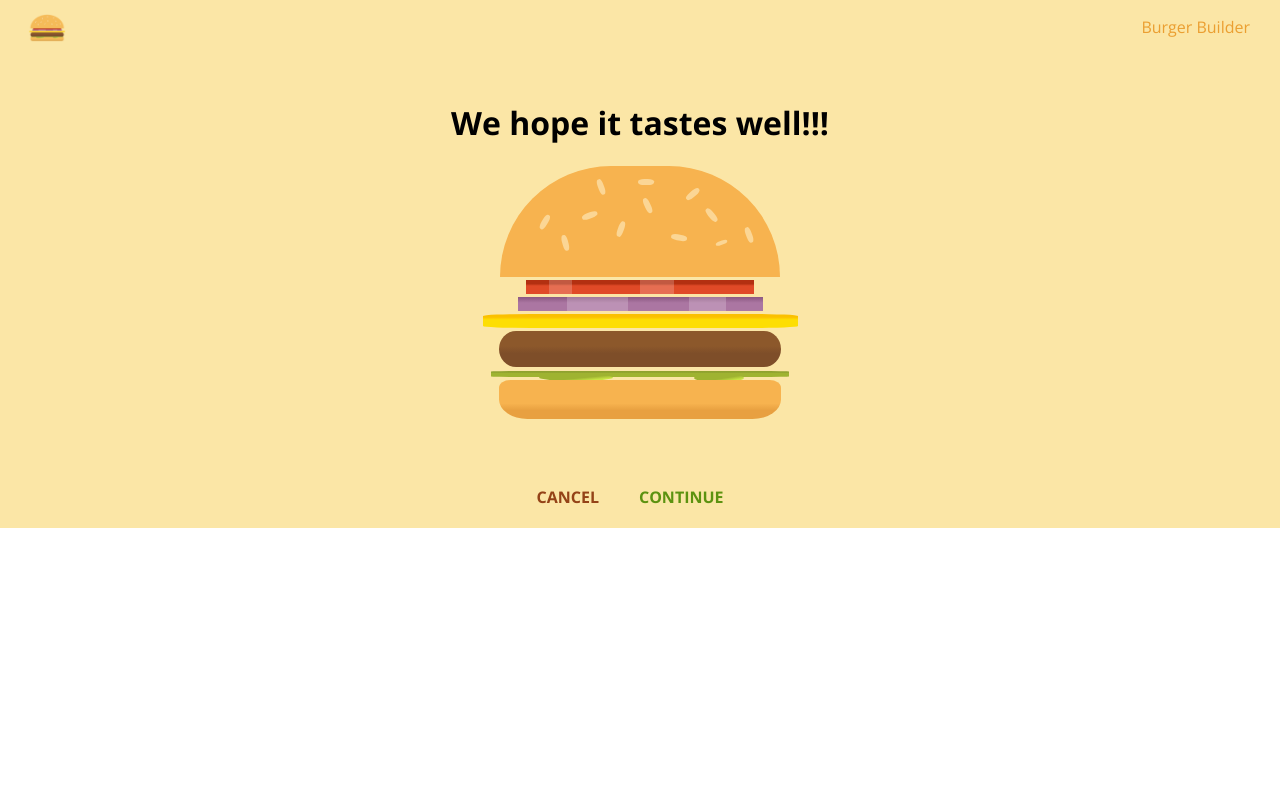
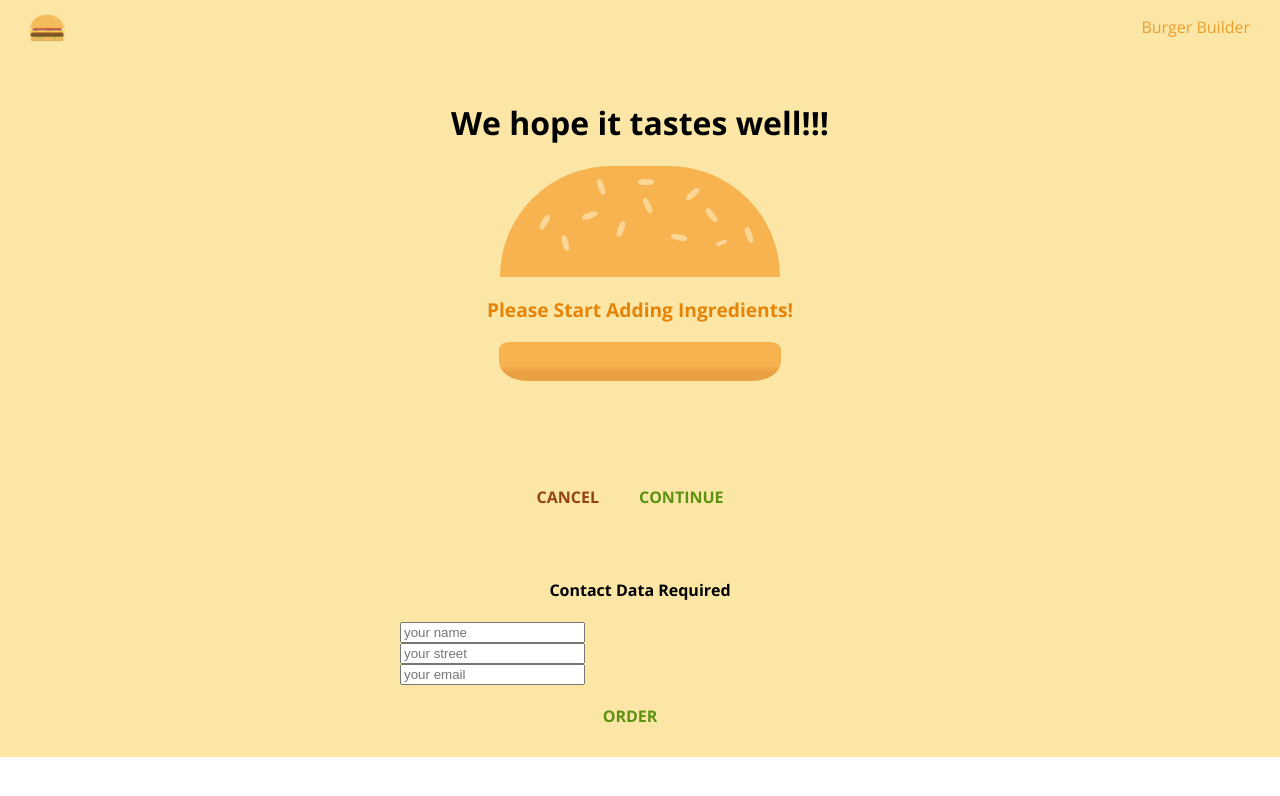
Before and after one commit to Palinana/burger-builder, a React (Create React App) app: page /checkout/contact-data in a window 1280 px wide. Shown: the top 796 px of the page. Built offline with nearby package versions, Linux system fonts and the light colour scheme.

Commit message:
added contact data component

```diff
--- a/src/containers/BurgerBuilder/BurgerBuilder.js
+++ b/src/containers/BurgerBuilder/BurgerBuilder.js
@@ -102,23 +102,21 @@ class BurgerBuilder extends Component {
     };
 
     purchaseContinueHandler = () => {
-        // this.setState({ loading: true });
-        // const order = {
-        //     ingredients: this.state.ingredients,
-        //     price: this.state.totalPrice,
-        //     customer: {
-        //         name: 'John'
-        //     }
-        // }
-        // axios.post('/orders.json', order)
-        //     .then(response => {
-        //         this.setState({ loading: false, purchasing: false });
-        //     })
-        //     .catch(err => {
-        //         this.setState({ loading: false, purchasing: false });
-        //     })
+        const queryParams = [];
+        for (let i in this.state.ingredients) {
+            queryParams.push(
+                encodeURIComponent(i) +
+                '=' +
+                encodeURIComponent(this.state.ingredients[i])
+            );
+        }
+
+        queryParams.push(`price=${this.props.price}`);
+        const queryString = queryParams.join('&');
+
         this.props.history.push({
-            pathname: '/checkout'
+            pathname: '/checkout',
+            search: '?' + queryString
         });
     };
 
--- a/src/containers/Checkout/Checkout.js
+++ b/src/containers/Checkout/Checkout.js
@@ -1,21 +1,58 @@
 import React, { Component } from 'react';
+import { Route, Redirect } from 'react-router-dom';
 
 import CheckoutSummary from '../../components/Order/CheckoutSummary/CheckoutSummary';
+import ContactData from './ContactData/ContactData';
 
 class Checkout extends Component {
       state = {
-        ingredients: {
-            tomato: 1,
-            onion: 1,
-            cheese: 1,
-            meat: 1,
-            salad: 1
+        ingredients: null,
+        price: 0
+    };
+
+    //before render child component will have access to the props and change data format
+    componentWillMount() {
+        //data that comes from Burger component through 'search'
+        const query = new URLSearchParams(this.props.location.search);
+        const ingredients = {};
+        let price = null;
+
+        for (let param of query.entries()) {
+            //['Bacon', '1']
+            if (param[0] === 'price') {
+                price = param[1];
+            } else {
+                ingredients[param[0]] = +param[1];
+            }
         }
+
+        this.setState({
+            ingredients: ingredients,
+            totalPrice: price
+        });
+    }
+
+    checkoutCancelledHandler = () => {
+        this.props.history.goBack();
     };
+
+    checkoutContinuedHandler = () => {
+        this.props.history.replace('/checkout/contact-data');
+    };
+
     render() {
         return (
             <div>
-                <CheckoutSummary ingredients={this.state.ingredients}/>
+                <CheckoutSummary
+                    ingredients={this.state.ingredients}
+                    price={this.state.totalPrice}
+                    checkoutCancelled={this.checkoutCancelledHandler}
+                    checkoutContinued={this.checkoutContinuedHandler}
+                />
+                <Route
+                    path={`${this.props.match.url}/contact-data`}
+                    render={(props) => (<ContactData ingredients={this.state.ingredients} {...props}/>)}
+                />
             </div>
         )
     }
--- /dev/null
+++ b/src/containers/Checkout/ContactData/ContactData.js
@@ -0,0 +1,62 @@
+import React, { Component } from 'react';
+
+import Button from '../../../components/UI/Button/Button';
+import classes from './ContactData.module.css';
+import axios from '../../../axios-orders';
+import Spinner from '../../../components/UI/Spinner/Spinner';
+
+class ContactData extends Component {
+    state = {
+        name: '',
+        street: '',
+        email: '',
+        loading: false
+    }
+
+    orderHandler = e => {
+        e.preventDefault();
+
+        this.setState({ loading: true });
+        const order = {
+            ingredients: this.props.ingredients,
+            price: this.props.price,
+            customer: {
+                name: 'John',
+                street: 'Main st 123',
+                email: 'jojo@gmail.com'
+            }
+        }
+        axios.post('/orders.json', order)
+            .then(response => {
+                this.setState({ loading: false });
+                this.props.history.push('/');
+            })
+            .catch(err => {
+                this.setState({ loading: false });
+            })
+    }
+
+    render() {
+        let form = (
+            <form>
+                <input className={classes.Input} type="text" name="name" placeholder="your name"/>
+                <input className={classes.Input} type="text" name="street" placeholder="your street"/>
+                <input className={classes.Input} type="email" name="email" placeholder="your email"/>
+                <Button btnType="Success" clicked={this.orderHandler}>ORDER</Button>
+            </form>
+        );
+
+        if (this.state.loading) {
+            form = <Spinner />;
+        }
+
+        return (
+            <div className={classes.ContactData}>
+                <h4>Contact Data Required</h4>
+                {form}
+            </div>
+        )
+    }
+}
+
+export default ContactData;
--- /dev/null
+++ b/src/containers/Checkout/ContactData/ContactData.module.css
@@ -0,0 +1,17 @@
+.ContactData {
+    margin: 20px auto;
+    width: 80%;
+    text-align: center;
+    padding: 10px;
+    box-sizing: border-box;
+}
+
+.Input {
+    display: block;
+}
+
+@media (min-width: 600px) {
+    .ContactData {
+      width: 500px;
+    }
+}
```
Also changed, not shown: src/containers/Orders/Orders.js (added, +8 -0 lines).
